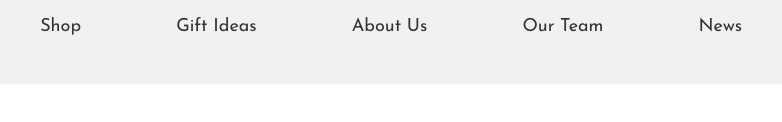
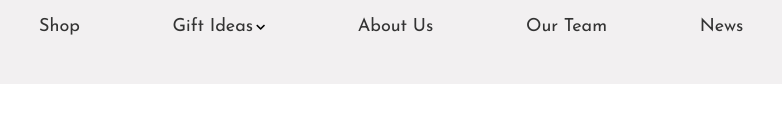
Before and after one commit to alexsjcho/e-commerce-store-sass-app, a website: page index.html in a window 1280 px wide. Shown: the part 242-364 px from the top of the page, 266-1048 px from the left. Drawn offline with Linux system fonts and the light colour scheme.

Commit message:
finished styling dropdown menu

```diff
--- /dev/null
+++ b/scss/components/_dropdown.scss
@@ -0,0 +1,49 @@
+.dropdown-li {
+  position: relative;
+
+  &::after {
+    font-family: "Font Awesome 5 Free";
+    content: "\f078";
+    font-weight: bold;
+  }
+
+  &:hover .dropdown {
+    visibility: visible;
+    opacity: 1;
+  }
+}
+
+.dropdown {
+  position: absolute;
+  top: 3rem;
+  right: -2.8rem;
+  width: 10rem;
+  background-color: darken(color(tertiary), 5%);
+  @include navigation;
+  padding: 1rem;
+  text-align: cneter;
+  border-radius: 0.2rem;
+  visibility: hidden;
+  opacity: 0;
+  transition: opacity 0.3s;
+
+  &::before {
+    content: "";
+    display: block;
+    position: absolute;
+    top: -1.5rem;
+    left: 7.3rem;
+    border-right: 15px solid transparent;
+    border-bottom: 15px solid darken(color(tertiary), 5%);
+    border-left: 15px solid transparent;
+  }
+
+  &-item {
+    margin: 0.5rem 0;
+  }
+
+  &-link {
+    font-weight: 300;
+    font-size: size(xs);
+  }
+}
--- a/scss/layout/_navigation.scss
+++ b/scss/layout/_navigation.scss
@@ -9,7 +9,3 @@
   grid-row: 3 / 4;
   @include navigation;
 }
-
-.dropdown {
-  display: none;
-}
--- a/scss/main.scss
+++ b/scss/main.scss
@@ -9,3 +9,4 @@
 //Components
 @import "components/logo";
 @import "components/heading";
+@import "components/dropdown";
```
Also changed, not shown: css/main.css.
